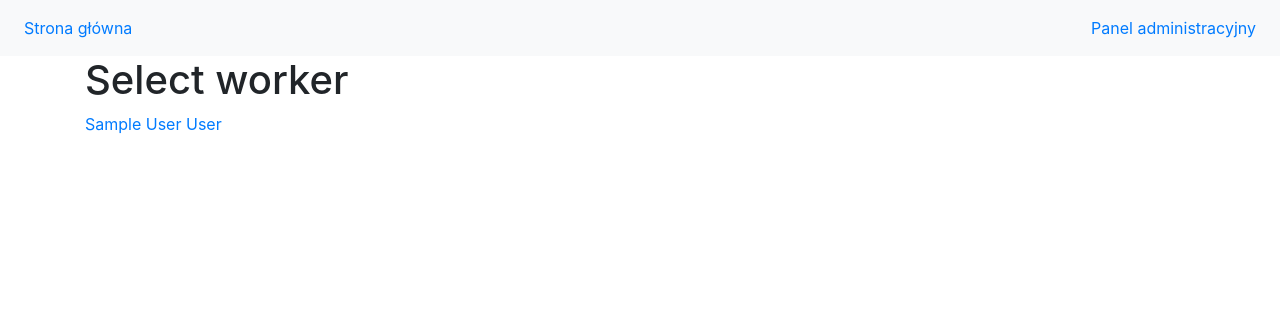
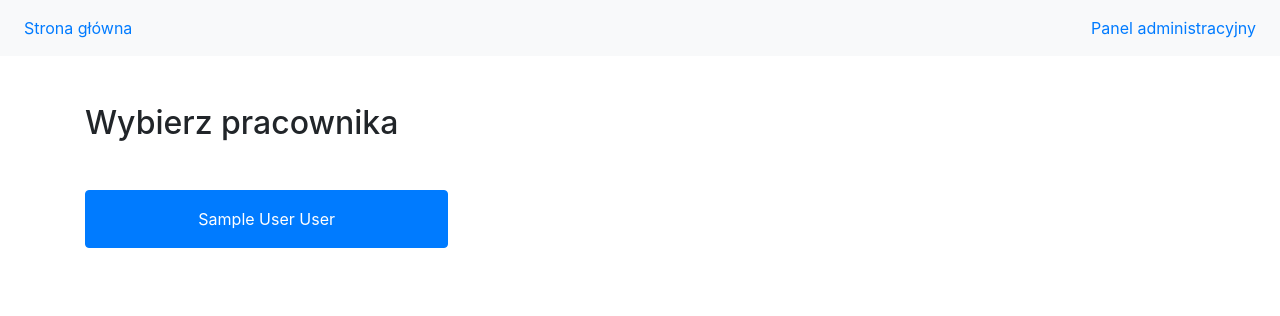
Before and after one commit to damianborowy/2si, a Django app: page /worker/1/1/ in a window 1280 px wide. Shown: the top 316 px of the page. Run offline with Django 3.2, Linux system fonts and the light colour scheme; tables that the repository leaves empty hold one stand-in row (values such as "Sample post"); parts of the project's set-up code (start-up, migrations or seed data) failed here and were passed over; some libraries are stand-ins or nearby versions.

Commit message:
Finished implementing contribution related views

```diff
--- a/factory/static/factory/global.css
+++ b/factory/static/factory/global.css
@@ -30,3 +30,14 @@ a:hover {
     position: absolute;
     right: 8px;
 }
+
+.app-button {
+    padding: 1rem;
+    width: 100%;
+}
+
+.selection-container {
+    display: grid;
+    grid-template-columns: repeat(3, 1fr);
+    grid-gap: 10px;
+}
--- a/factory/templates/factory/base.html
+++ b/factory/templates/factory/base.html
@@ -22,7 +22,7 @@
         </ul>
     </div>
 </nav>
-<div class="container">
+<div class="container mb-5">
     {% block content %}
     {% endblock %}
 </div>
--- a/factory/templates/factory/contribute.html
+++ b/factory/templates/factory/contribute.html
@@ -2,7 +2,9 @@
 {% load static %}
 
 {% block content %}
-    <h2 class="mb-4 mt-4">Contribute BOS</h2>
+    <h2 class="mt-5">Wybierz reguły</h2>
+    <p class="mb-5">Przełączaj interesujące Cię kategorie wybierając odpowiedni przycisk z lewej strony, następnie
+        wybierz interesujące Cię kategorie (maksymalnie {{ max_selections }}).</p>
 
     <div id="alert" class="alert alert-danger" role="alert">
         Możesz wybrać maksymalnie do {{ max_selections }} reguł
--- a/factory/templates/factory/select_worker.html
+++ b/factory/templates/factory/select_worker.html
@@ -1,13 +1,23 @@
 {% extends "factory/base.html" %}
 
 {% block content %}
-    <h1>Select worker</h1>
+    <h2 class="mb-5 mt-5">Wybierz pracownika</h2>
 
-    {% for worker in workers %}
-        {% if action_type == "bos" %}
-            <a href="{% url "select_location" positive worker.id %}">{{ worker }}</a>
-        {% else %}
-            <a href="{% url "contribute_quos" positive worker.id %}">{{ worker }}</a>
-        {% endif %}
-    {% endfor %}
+    <div class="selection-container">
+        {% for worker in workers %}
+            {% if action_type == "bos" %}
+                <a href="{% url "select_location" positive worker.id %}">
+                    <button class="btn btn-primary app-button">
+                        {{ worker }}
+                    </button>
+                </a>
+            {% else %}
+                <a href="{% url "contribute_quos" positive worker.id %}">
+                    <button class="btn btn-primary app-button">
+                        {{ worker }}
+                    </button>
+                </a>
+            {% endif %}
+        {% endfor %}
+    </div>
 {% endblock %}
--- a/factory/templates/factory/stats.html
+++ b/factory/templates/factory/stats.html
@@ -1,5 +1,5 @@
 {% extends "factory/base.html" %}
 
 {% block content %}
-    <h1>Stats</h1>
+    <h2 class="mt-5">Statystyki</h2>
 {% endblock %}
--- a/factory/templates/factory/thanks.html
+++ b/factory/templates/factory/thanks.html
@@ -1,5 +1,5 @@
 {% extends "factory/base.html" %}
 
 {% block content %}
-    <h1>Thanks</h1>
+    <h2 class="mt-5">Dziękujemy za Twój głos!</h2>
 {% endblock %}
```
Also changed, not shown: factory/templates/factory/index.html (+8 -5 lines), factory/templates/factory/select_location.html (+10 -4 lines).
